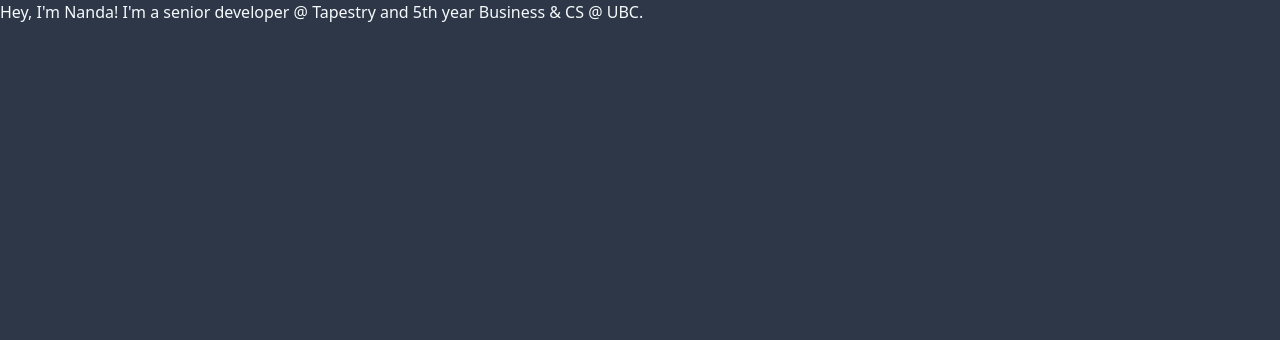
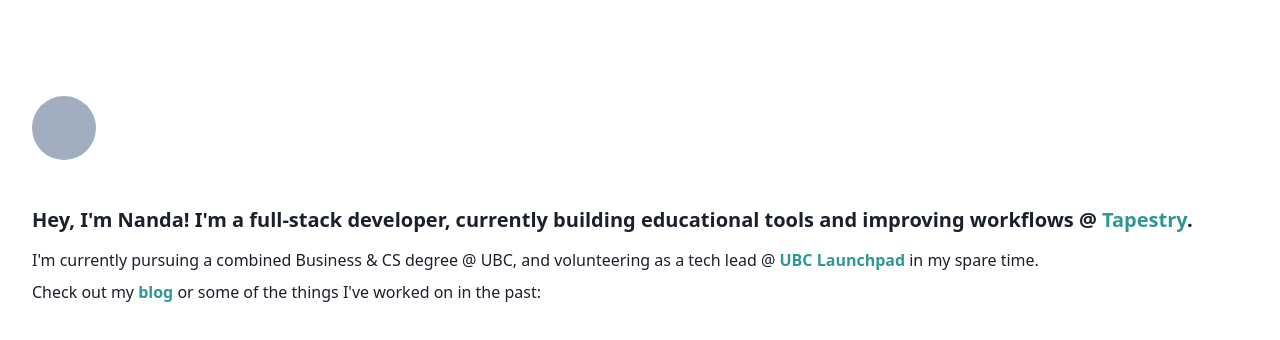
Before and after one commit to nandanmen/me, a Gatsby site: page / in a window 1280 px wide. Built offline with nearby package versions, Linux system fonts and the light colour scheme; Gatsby itself is replaced by a stand-in of ours.

Commit message:
feat: basic homepage

```diff
--- a/gatsby-config.js
+++ b/gatsby-config.js
@@ -23,6 +23,19 @@ module.exports = {
         path: `${__dirname}/src/content`,
       },
     },
-    `gatsby-transformer-remark`,
+    {
+      resolve: `gatsby-transformer-remark`,
+      options: {
+        plugins: [
+          {
+            resolve: 'gatsby-remark-external-links',
+            options: {
+              target: '_blank',
+              rel: 'nofollow',
+            },
+          },
+        ],
+      },
+    },
   ],
 }
--- a/package.json
+++ b/package.json
@@ -16,6 +16,7 @@
   "dependencies": {
     "gatsby": "^2.24.47",
     "gatsby-plugin-sass": "^2.3.12",
+    "gatsby-remark-external-links": "^0.0.4",
     "gatsby-source-filesystem": "^2.3.24",
     "gatsby-transformer-remark": "^2.8.28",
     "node-sass": "^4.14.1",
--- a/src/content/about.md
+++ b/src/content/about.md
@@ -1 +1 @@
-Hey, I'm Nanda! I'm a senior developer @ [Tapestry](https://tapestry-tool.com/) and 5th year Business & CS @ [UBC](https://www.ubc.ca/).
+Hey, I'm Nanda! I'm a full-stack developer, currently building educational tools and improving workflows @ [Tapestry](https://tapestry-tool.com/).
--- /dev/null
+++ b/src/content/description.md
@@ -0,0 +1,3 @@
+I'm currently pursuing a combined Business & CS degree @ UBC, and volunteering as a tech lead @ [UBC Launchpad](https://ubclaunchpad.com/) in my spare time.
+
+Check out my [blog](./blog) or some of the things I've worked on in the past:
--- /dev/null
+++ b/src/content/projects/coin.md
@@ -0,0 +1,11 @@
+---
+path: /projects/coin
+title: Coin
+tech: [React, Redux, Styled Components]
+github: https://github.com/narendrasss/coin-v2
+link: https://narendras-coin.netlify.com
+color: b5f5ec
+cover: ./coin.png
+---
+
+A web app for visualizing and managing money. Allows you to easily add expenses, create budgets and manage bank accounts. View historical transactional data and your monthly budget progress.
--- /dev/null
+++ b/src/content/projects/music.md
@@ -0,0 +1,10 @@
+---
+path: /projects/music
+title: Music
+tech: [React, Node.js, Express, PostgreSQL]
+github: https://github.com/narendrasss/music
+color: d3adf7
+cover: ./music.png
+---
+
+Web app for browsing music off a custom SQL database. Allows you to like music, create playlists, browse and follow artists.
--- /dev/null
+++ b/src/content/projects/russ.md
@@ -0,0 +1,10 @@
+---
+path: /projects/russ
+title: Dictionary
+tech: [React Native, Typescript]
+github: https://github.com/narendrasss/russ-vocab
+color: 1890ff
+cover: ./russ.png
+---
+
+A Russian-English dictionary native iOS/Android app. Built off a struggle of finding the correct words to use when writing essays. Data comes from the Yandex API.
--- /dev/null
+++ b/src/css/Home.module.scss
@@ -0,0 +1,14 @@
+.header {
+  @apply text-xl font-semibold mb-4;
+  line-height: 1.2;
+}
+
+.description {
+  > * {
+    @apply mb-2;
+  }
+
+  a {
+    @apply font-semibold;
+  }
+}
--- a/src/css/index.scss
+++ b/src/css/index.scss
@@ -3,5 +3,11 @@
 @tailwind utilities;
 
 body {
-  @apply bg-gray-800 text-gray-100;
+  @apply text-gray-900;
+  -webkit-font-smoothing: antialiased;
+  text-shadow: 1px 1px 1px rgba(0, 0, 0, 0.004);
 }
+
+a {
+  @apply text-teal-600;
+}
--- a/src/pages/index.tsx
+++ b/src/pages/index.tsx
@@ -1,33 +1,41 @@
 import React from 'react'
 import { graphql, PageProps } from 'gatsby'
+import styles from '../css/Home.module.scss'
 
 type PageData = {
   about: {
-    edges: Array<{
-      node: {
-        html: string
-      }
-    }>
+    html: string
+  }
+  description: {
+    html: string
   }
 }
 
-export default function Home({ data }: PageProps<PageData>) {
-  const { html } = data.about.edges[0].node
+export default function Home({
+  data: { about, description },
+}: PageProps<PageData>) {
   return (
-    <main>
-      <header dangerouslySetInnerHTML={{ __html: html }} />
+    <main className="bg-white p-8 pt-24">
+      <div className="w-16 h-16 bg-gray-500 mb-12 rounded-full" />
+      <header
+        className={styles.header}
+        dangerouslySetInnerHTML={{ __html: about.html }}
+      />
+      <div
+        className={styles.description}
+        dangerouslySetInnerHTML={{ __html: description.html }}
+      />
     </main>
   )
 }
 
 export const pageQuery = graphql`
   query HomeQuery {
-    about: allMarkdownRemark {
-      edges {
-        node {
-          html
-        }
-      }
+    about: markdownRemark(fileAbsolutePath: { regex: "/about/i" }) {
+      html
+    }
+    description: markdownRemark(fileAbsolutePath: { regex: "/description/i" }) {
+      html
     }
   }
 `
```
Also changed, not shown: 1 other file.
